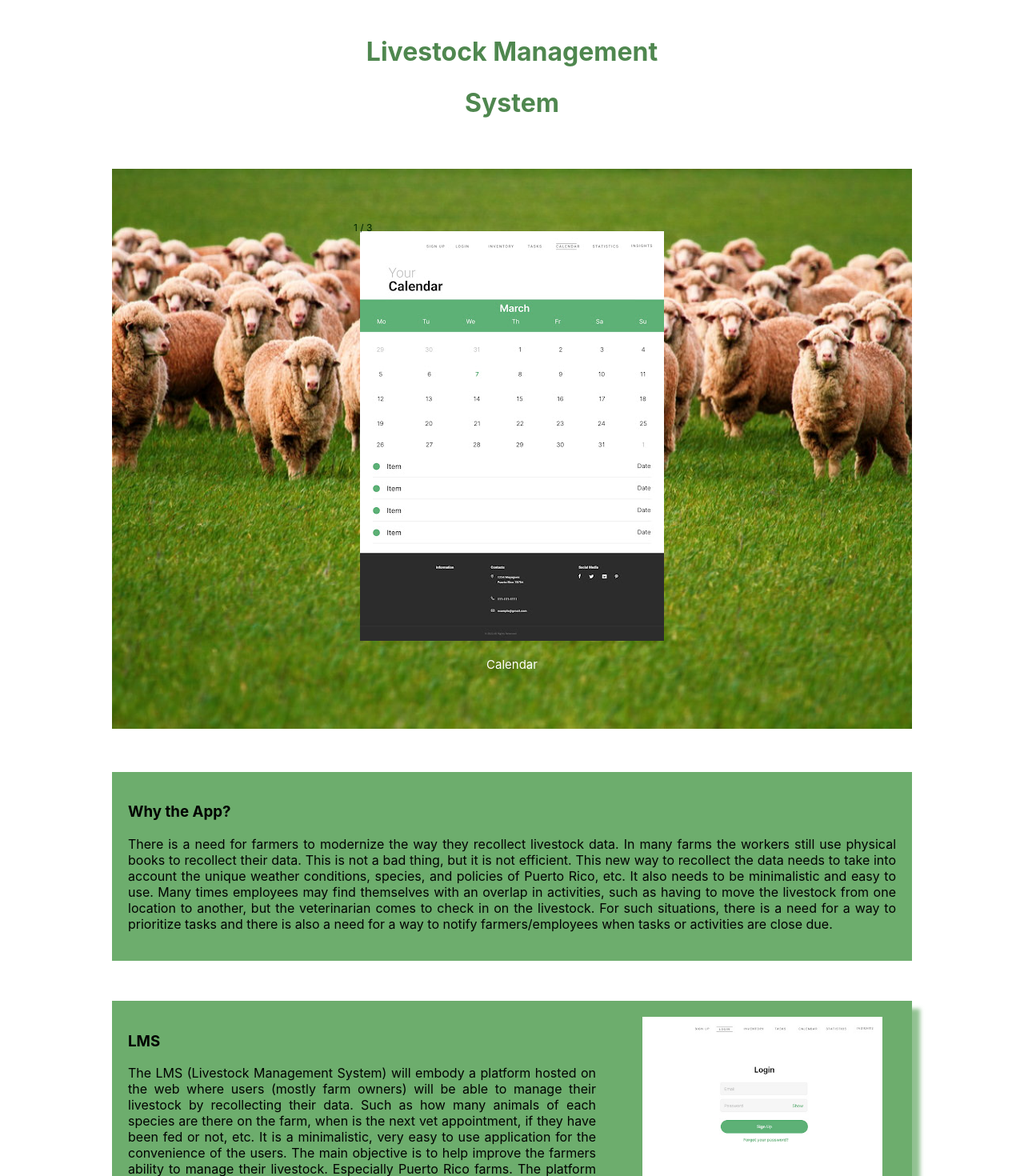
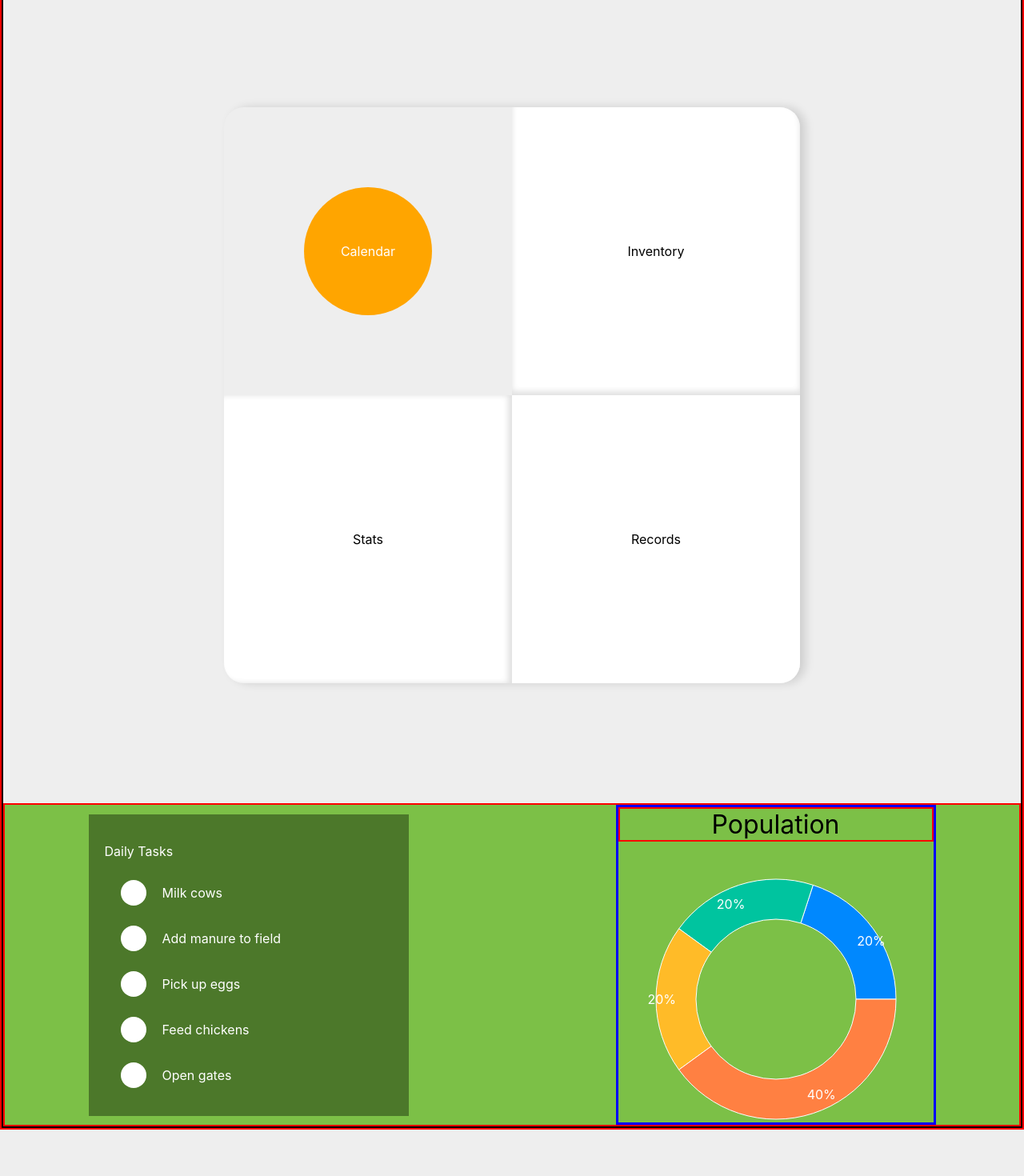
Before and after one commit to uprm-inso-4117-2021-2022-s2/semester-project-team-2, a Next.js app: page / in a window 1280 px wide. Shown: the part 120-1590 px from the top of the page at 80% size. Built offline with nearby package versions, Linux system fonts and the light colour scheme.

Commit message:
Adding starting styles and components

```diff
--- /dev/null
+++ b/components/dashboard/Chart.tsx
@@ -0,0 +1,46 @@
+import React, { PureComponent } from 'react';
+import { PieChart, Pie, Sector, Cell, ResponsiveContainer } from 'recharts';
+
+
+export default function Chart({ data }){
+
+
+      const COLORS = ['#0088FE', '#00C49F', '#FFBB28', '#FF8042'];
+
+      const RADIAN = Math.PI / 180;
+      const renderCustomizedLabel = ({ cx, cy, midAngle, innerRadius, outerRadius, percent, index }) => {
+        const radius = innerRadius + (outerRadius - innerRadius) * 0.5;
+        const x = cx + radius * Math.cos(-midAngle * RADIAN);
+        const y = cy + radius * Math.sin(-midAngle * RADIAN);
+
+        return (
+          <text x={x} y={y} fill="white" textAnchor={x > cx ? 'start' : 'end'} dominantBaseline="central">
+            {`${(percent * 100).toFixed(0)}%`}
+          </text>
+        );
+      };
+
+    return (
+        <ResponsiveContainer width="100%" height="100%">
+
+            <PieChart width={400} height={400}>
+                <Pie
+                    data={data}
+                    cx="50%"
+                    cy="50%"
+                    labelLine={false}
+                    label={renderCustomizedLabel}
+                    outerRadius={150}
+                    innerRadius={100}
+                    fill="#8884d8"
+                    dataKey="value"
+                >
+                    {data.map((entry, index) => (
+                    <Cell key={`cell-${index}`} fill={COLORS[index % COLORS.length]} />
+                    ))}
+
+                </Pie>
+            </PieChart>
+      </ResponsiveContainer>
+    )
+}
--- /dev/null
+++ b/components/dashboard/DailyTasks.tsx
@@ -0,0 +1,18 @@
+import Task from "./Task"
+
+export default function DailyTasks({styles, tasks}){
+
+
+
+    return (
+        <div className={styles.taskcon}>
+            <p>Daily Tasks</p>
+            <Task styles={styles} tasks={tasks.t1} />
+            <Task styles={styles} tasks={tasks.t2} />
+            <Task styles={styles} tasks={tasks.t3} />
+            <Task styles={styles} tasks={tasks.t4} />
+            <Task styles={styles} tasks={tasks.t5} />
+
+        </div>
+    )
+}
--- /dev/null
+++ b/components/dashboard/Dashboard.tsx
@@ -0,0 +1,50 @@
+
+import styles from '../../styles/dashboard.module.css'
+
+import Header from './Header'
+import Navigation from './Navigation'
+import DailyTasks from './DailyTasks'
+import Chart from './Chart'
+
+
+export default function Dashboard(){
+    // El contenido de los daily tasks y su estado
+    let tasks = {
+        t1: {content: 'Milk cows', complete: false},
+        t2: {content: 'Add manure to field', complete: false},
+        t3: {content: 'Pick up eggs', complete: false},
+        t4: {content: 'Feed chickens', complete: false},
+        t5: {content: 'Open gates', complete: false}
+    }
+
+    // El valor del pie chart es la razon de cantidad respecto a los
+    // otros valores
+    const data = [
+        { name: 'Group A', value: 1 },
+        { name: 'Group B', value: 1 },
+        { name: 'Group C', value: 1 },
+        { name: 'Group D', value: 2},
+    ];
+
+
+    return(
+        <div className={styles.pagewrapper}>
+            <Header/>
+
+            <div className={styles.boxone}>
+                <Navigation />
+                <div className={styles.boxtwo}>
+                    <DailyTasks tasks={tasks} styles={styles} />
+                    <div className={styles.stats}>
+                        <p className={styles.popu}>Population</p>
+                        <Chart data={data} />
+                    </div>
+                </div>
+            </div>
+
+            {/* <div className={styles.decor}></div> */}
+
+
+        </div>
+    )
+}
--- /dev/null
+++ b/components/dashboard/Header.tsx
@@ -0,0 +1,9 @@
+import styles from '../../styles/dashboard.module.css'
+
+export default function Header() {
+    return (
+        <header className={styles.header}>
+            <h4>Livestock Management System</h4>
+        </header>
+    )
+}
--- /dev/null
+++ b/components/dashboard/Navigation.tsx
@@ -0,0 +1,14 @@
+import styles from '../../styles/dashboard.module.css'
+
+export default function Navigation(){
+    return (
+        <div className={styles.navcont}>
+            <div className={styles.calenbox}>
+                <div className={styles.calenCircle}>Calendar</div>
+            </div>
+            <div className={`${styles["invenbox"]} ${styles["navbox"]}`}>Inventory</div>
+            <div className={`${styles["statbox"]} ${styles["navbox"]}`}>Stats</div>
+            <div className={`${styles["recordbox"]} ${styles["navbox"]}`}>Records</div>
+        </div>
+    )
+}
--- /dev/null
+++ b/components/dashboard/Task.tsx
@@ -0,0 +1,18 @@
+import React, { useState } from 'react'
+
+
+
+export default function Task({ styles, tasks}) {
+
+    const [complete, setComplete] = useState(false)
+
+    const colorChange = () => {
+        setComplete(!complete)
+    }
+    return (
+        <div className={styles.dtcon}>
+                <div className={styles.dtcircle} onClick={colorChange} style={complete ? {background: 'yellow'} : {background: 'white'}}></div>
+                <p>{tasks.content}</p>
+        </div>
+    )
+}
--- a/package.json
+++ b/package.json
@@ -11,7 +11,8 @@
   "dependencies": {
     "next": "12.1.0",
     "react": "17.0.2",
-    "react-dom": "17.0.2"
+    "react-dom": "17.0.2",
+    "recharts": "^2.1.9"
   },
   "devDependencies": {
     "@types/node": "17.0.21",
--- a/pages/index.tsx
+++ b/pages/index.tsx
@@ -3,6 +3,8 @@ import Head from 'next/head'
 import Image from 'next/image'
 import styles from '../styles/Home.module.css'
 import InformativeWeb from '../components/informativeWeb'
+import Dashboard from '../components/dashboard/Dashboard'
+
 
 const Home: NextPage = () => {
   return (
@@ -11,7 +13,9 @@ const Home: NextPage = () => {
         <link rel="stylesheet" href="https://cdnjs.cloudflare.com/ajax/libs/font-awesome/6.0.0/css/all.min.css" integrity="sha512-9usAa10IRO0HhonpyAIVpjrylPvoDwiPUiKdWk5t3PyolY1cOd4DSE0Ga+ri4AuTroPR5aQvXU9xC6qOPnzFeg==" crossorigin="anonymous" referrerpolicy="no-referrer" />
       </Head>
 
-      <InformativeWeb />
+      {/* <InformativeWeb /> */}
+      <Dashboard />
+
     </div>
   )
 }
--- /dev/null
+++ b/styles/dashboard.module.css
@@ -0,0 +1,198 @@
+
+.pagewrapper {
+    margin: 0;
+    padding: 0;
+    border: 2px solid red;
+    display: block;
+    position: relative;
+
+    min-height: 100vh;
+
+
+}
+.decor {
+    background: #7CC047;
+    width: 2400px;
+    height: 350px;
+
+    border-radius: 100%;
+    margin: 0 auto;
+    position: relative;
+
+    bottom: -100px;
+
+}
+
+.header {
+    background: #4C782A;
+    height: 50px;
+    color: white;
+    display: flex;
+    justify-content: center;
+    align-items: center;
+
+}
+.header h4 {
+    text-align: center;
+    margin: 0;
+}
+
+
+.navcont {
+    height: 30rem;
+    width: 30rem;
+    margin-right: 50px;
+
+    display: grid;
+    grid-template-columns: 1fr 1fr;
+    grid-template-rows: 1fr 1fr;
+    gap: 0px 0px;
+    grid-template-areas:
+        ". ."
+        ". .";
+    border-radius: 25px;
+    box-shadow: 7px 0px 12px 0px rgba(0,0,0,0.13);
+
+}
+.calenbox {
+    display: flex;
+    justify-content: center;
+    align-items: center;
+}
+.navbox {
+    background: white;
+    display: flex;
+    justify-content: center;
+    align-items: center;
+}
+.calenCircle {
+    background: orange;
+    height: 10rem;
+    width: 10rem;
+    border-radius: 100%;
+
+    display: flex;
+    justify-content: center;
+    align-items: center;
+    color: white;
+}
+.invenbox{
+    border-radius: 0 25px 0 0;
+    box-shadow: inset 0px -5px 7px 0px rgba(0,0,0,0.12)
+}
+
+.statbox{
+    border-radius: 0 0 0 25px;
+    box-shadow: inset -5px 0 7px 0px rgba(0,0,0,0.12)
+}
+.recordbox{
+    border-radius: 0 0 25px 0;
+}
+
+/* TASKS STYLING */
+
+.taskcon {
+    background: #4C782A;
+    color: white;
+    width: 25rem;
+    padding: 20px;
+
+
+}
+
+
+.dtcon {
+    /* border: 2px solid white; */
+    display: grid;
+    grid-template-columns: .25fr 1fr;
+    grid-template-rows: 1fr;
+    gap: 0px 0px;
+    grid-template-areas:
+        ". .";
+    margin-bottom: 5px;
+}
+
+
+.dtcircle {
+    background: white;
+    border-radius: 100%;
+    height: 2rem;
+    width: 2rem;
+
+    display: flex;
+    justify-self: center;
+    align-self: center;
+
+}
+
+/* STATS STYLING */
+.stats {
+    border: 3px solid blue;
+    width: 25rem;
+    height: 25rem;
+}
+/* CHART STYLING */
+.popu {
+    border: 2px solid red;
+    margin: 0;
+    text-align: center;
+    font-size: 2rem;
+}
+
+/* Responsive control */
+.boxone {
+    border: 2px solid black;
+    margin-top: 50px;
+    display: flex;
+    justify-content: center;
+    flex-wrap: wrap;
+}
+
+.boxtwo {
+    border: 2px solid red;
+
+    display: grid;
+    place-items: center;
+    grid-template-columns: 1fr 1fr;
+    grid-template-rows: 1fr;
+    gap: 0px 50px;
+    grid-template-areas:
+        ". .";
+
+    position: relative;
+    z-index: 2;
+
+
+}
+
+
+
+
+
+@media only screen and (max-width: 1390px){
+    .navcont {
+        height: 45rem;
+        width: 45rem;
+        margin: 150px 0;
+    }
+
+    .boxtwo {
+        background: #7CC047;
+        width: 100%;
+    }
+
+}
+@media only screen and (max-width: 930px){
+    .boxtwo {
+        grid-template-columns: 1fr;
+        grid-template-rows: 1fr 1fr;
+        gap: 0px 0px;
+        grid-template-areas:
+            "."
+            ".";
+
+    }
+}
+@media only screen and (max-width: 650px){
+
+}
--- a/styles/globals.css
+++ b/styles/globals.css
@@ -4,6 +4,7 @@ body {
   margin: 0;
   font-family: -apple-system, BlinkMacSystemFont, Segoe UI, Roboto, Oxygen,
     Ubuntu, Cantarell, Fira Sans, Droid Sans, Helvetica Neue, sans-serif;
+    background: #EEEEEE
 }
 
 a {
```
Also changed, not shown: 1 other file (tests, documents, lock files or other folders).
